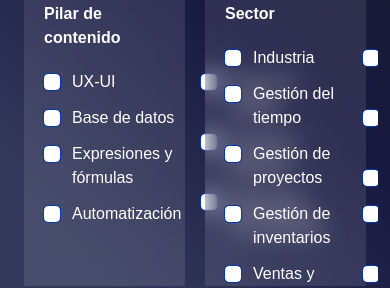
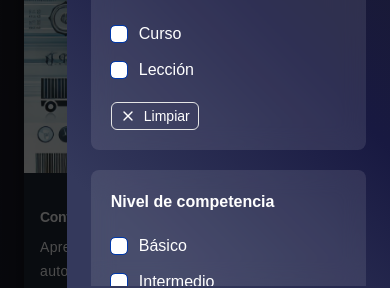
Before and after one commit to No-Country-simulation/h3-03-klowhub, a Next.js app in the folder frontend/: page /courses in a window 390 px wide. Both pictures are taken after a click on the button 299 px from the left and 202 px from the top of the page. Shown: the part 534-822 px from the top of the page. Built offline with nearby package versions, Linux system fonts and the light colour scheme.

Commit message:
style: filter-panel.component fully responsive

```diff
--- a/frontend/src/components/filter-list/filter-list.component.tsx
+++ b/frontend/src/components/filter-list/filter-list.component.tsx
@@ -14,9 +14,9 @@ const FilterList = ({ header, filters, full }: FilterListProps) => {
   const cols = breakFilters(filters);
 
   return (
-    <div className={ `flex flex-col backdrop-blur-md bg-white/10 rounded-lg p-5 ${full ? "col-span-2" : ""} items-start gap-5` }>
+    <div className={ `flex flex-col backdrop-blur-md bg-white/10 rounded-lg p-5 ${full ? "col-span-1 md:col-span-2" : ""} items-start gap-5` }>
       <h2 className="font-bold text-base">{ header }</h2>
-      <div className={`w-full flex gap-5 ${filters.length > 2 ? "" : "flex-col"} justify-between`}>
+      <div className={`w-full flex flex-col md:flex-row gap-5 ${filters.length > 2 ? "" : "flex-col"} justify-between`}>
         {
           cols.map((col, colIdx) => (
             <div key={`filter-${header}-col-${colIdx}`} className="flex flex-col gap-3 flex-1">
--- a/frontend/src/components/filter-modal/filter-modal.component.tsx
+++ b/frontend/src/components/filter-modal/filter-modal.component.tsx
@@ -36,7 +36,7 @@ const FilterModal = ({ setShowFilters, children }: FilterModalProps) => {
         >
           <X />
         </button>
-        <div className={"grid grid-cols-2 gap-5 px-3 h-full overflow-scroll"}>
+        <div className={"grid grid-cols-1 md:grid-cols-2 gap-5 px-3 h-full overflow-scroll"}>
           { children }
         </div>
       </div>
```
